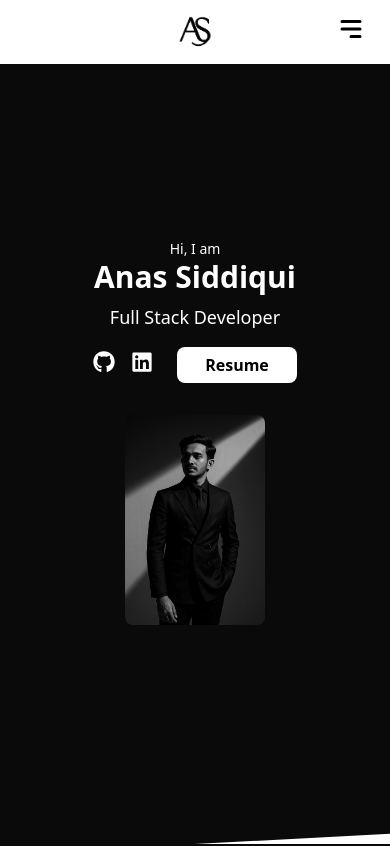
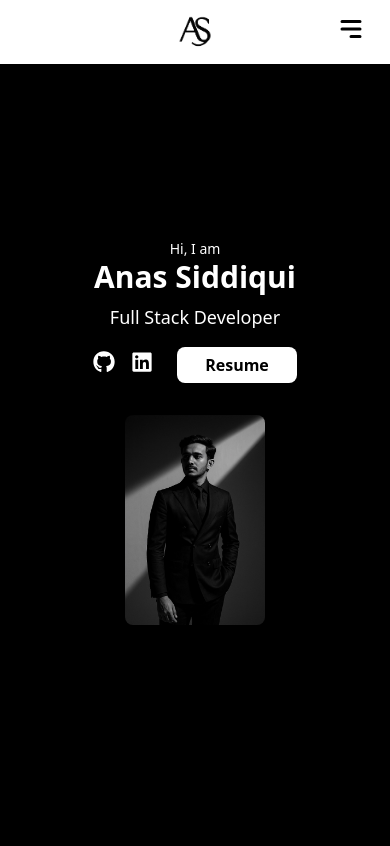
Before and after one commit to Anas-Sid/My-Portfolio, a React (Vite) app: page /portfolio in a window 390 px wide. Shown: the top 846 px of the page. Built offline with nearby package versions, Linux system fonts and the light colour scheme.

Commit message:
Update IntroBanner.jsx

```diff
--- a/src/Light_theme_Component/IntroBanner.jsx
+++ b/src/Light_theme_Component/IntroBanner.jsx
@@ -2,9 +2,9 @@ import React from 'react';
 
 const IntroBanner = () => {
   return (
-    <section className="md:relative bg-[#0a0a0a] text-white py-16 px-6 md:px-16 md:overflow-hidden md:-mt-[150px]">
-      {/* Angled Background Effect */}
-      <div className="absolute top-0 left-0 w-full h-full bg-[#0a0a0a] md:bg-[#1a1a1a] transform -skew-y-3 z-0"></div>
+    <section className="md:relative bg-black text-white py-16 px-6 md:px-16 md:overflow-hidden md:-mt-[150px]">
+      {/* Angled Background Effect - Skew only on md and above */}
+      <div className="absolute top-0 left-0 w-full h-full bg-black md:bg-[#1a1a1a] md:transform md:-skew-y-3 z-0"></div>
 
       {/* Content on top of skew */}
       <div className="relative z-10 max-w-5xl mx-auto">
```
